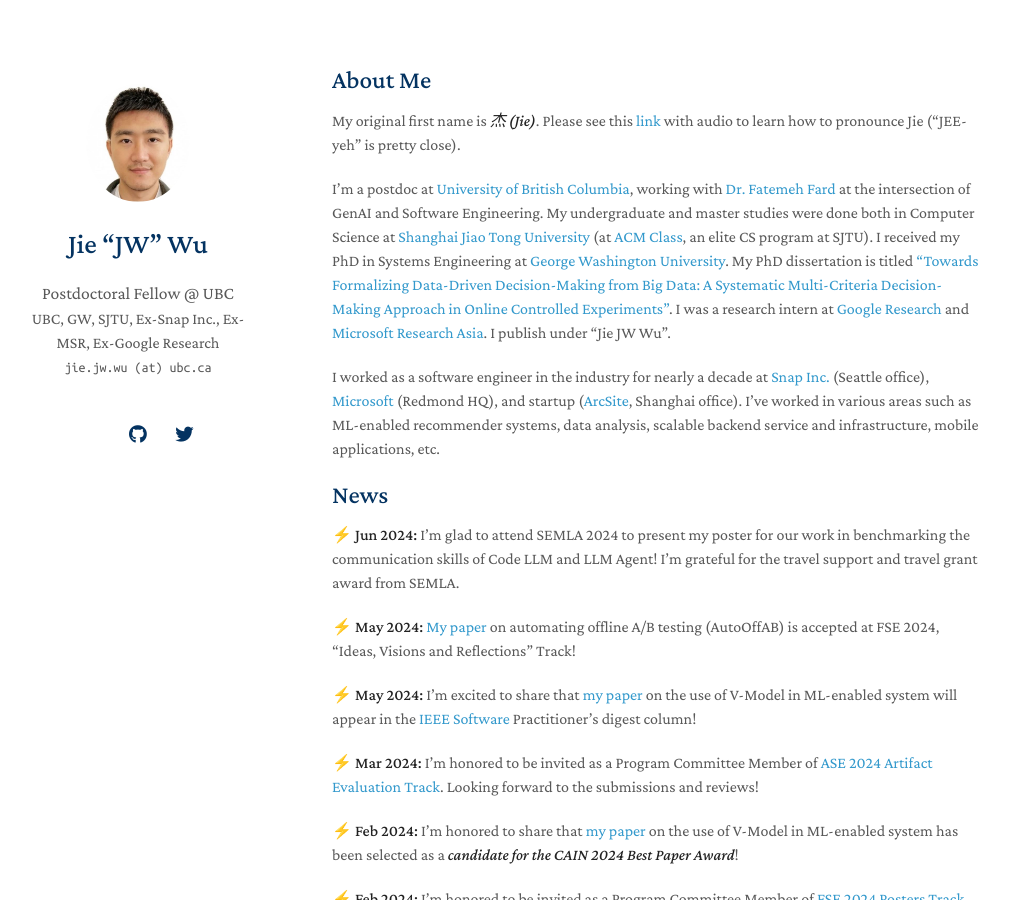
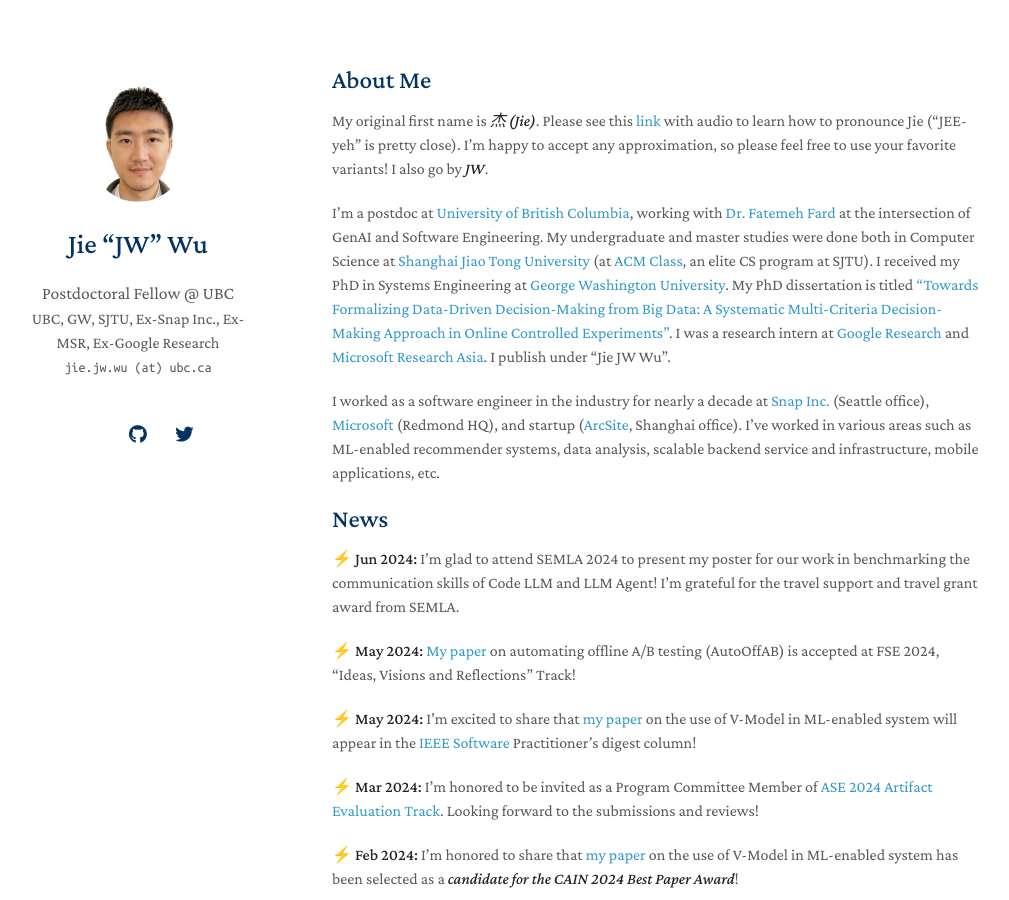
Before and after one commit to yaoyao-liu/minimal-light, a Jekyll site: the page built from index.md, in a window 1280 px wide and 900 px high. Shown: the whole window, without its empty margins (138-1147 px from the left). Built offline with Jekyll 4.4.1, drawn with Linux system fonts in a browser that asks for light colours; nearby versions of some CDN libraries; a style sheet for code colours, icons or effects is not loaded; our own code applies the rules of GitHub Pages for plain Markdown files.

Commit message:
Update index.md

```diff
--- a/index.md
+++ b/index.md
@@ -3,7 +3,7 @@
 ---
 
 ## About Me
-My original first name is _**杰 (Jie)**_. Please see this [link](https://en.wiktionary.org/wiki/ji%C3%A9) with audio to learn how to pronounce Jie ("JEE-yeh" is pretty close).
+My original first name is _**杰 (Jie)**_. Please see this [link](https://en.wiktionary.org/wiki/ji%C3%A9) with audio to learn how to pronounce Jie ("JEE-yeh" is pretty close). I'm happy to accept any approximation, so please feel free to use your favorite variants! I also go by _**JW**_.
 
 I'm a postdoc at [University of British Columbia](https://www.ubc.ca/), working with [Dr. Fatemeh Fard](https://cmps.ok.ubc.ca/about/contact/fatemeh-hendijani-fard/) at the intersection of GenAI and Software Engineering. My undergraduate and master studies were done both in Computer Science at [Shanghai Jiao Tong University](https://www.cs.sjtu.edu.cn/en/)  (at [ACM Class](https://acm.sjtu.edu.cn/home), an elite CS program at SJTU). I received my PhD in Systems Engineering at [George Washington University](https://www.seas.gwu.edu/). My PhD dissertation is titled ["Towards Formalizing Data-Driven Decision-Making from Big Data: A Systematic Multi-Criteria Decision-Making Approach in Online Controlled Experiments"](https://www.proquest.com/docview/2784774986?pq-origsite=gscholar&fromopenview=true). I was a research intern at [Google Research](https://research.google/) and [Microsoft Research Asia](https://www.microsoft.com/en-us/research/lab/microsoft-research-asia/). I publish under "Jie JW Wu".
 
```
